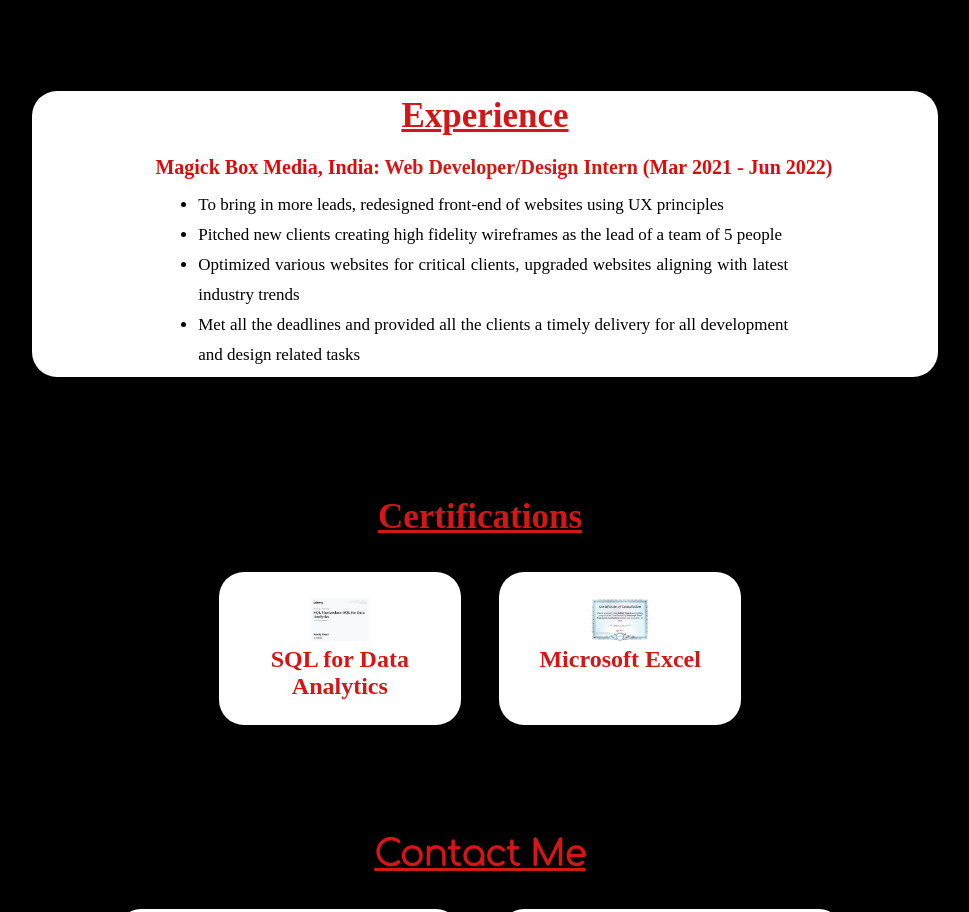
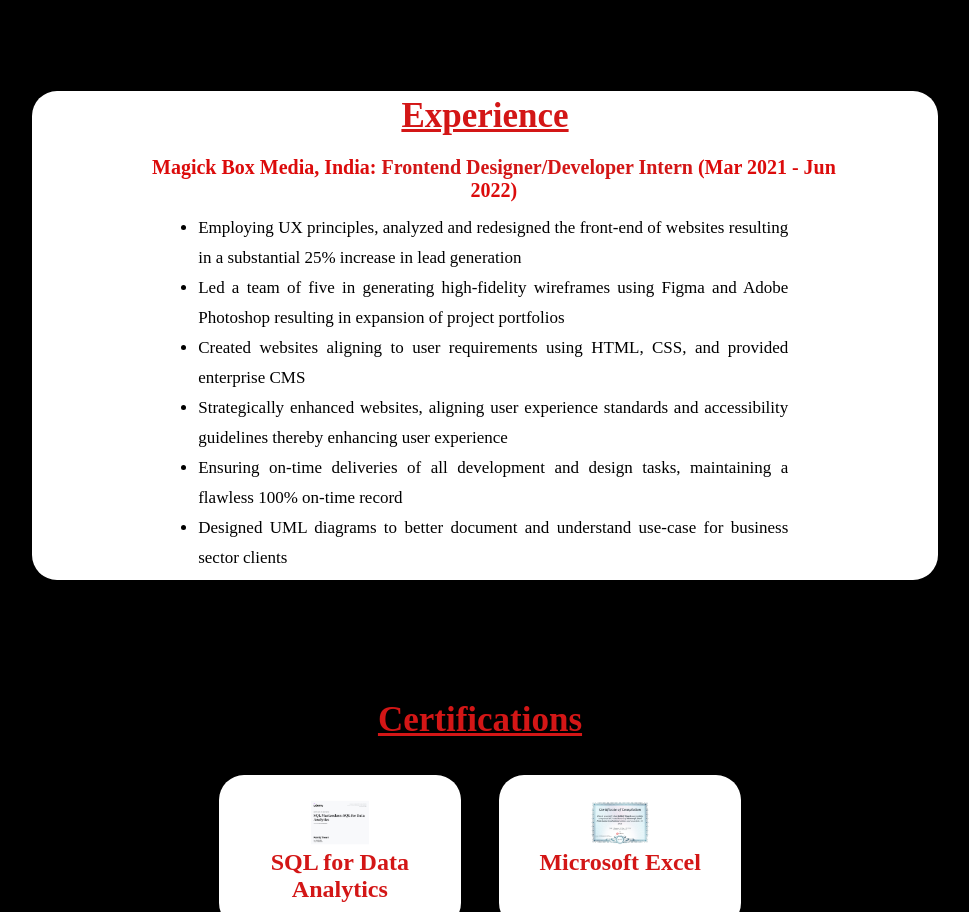
Before and after one commit to Kshitij0169/MY-Site, a plain HTML site: page index.html in a window 1280 px wide. Shown: the part 2220-3132 px from the top of the page, without its empty margins (160-1129 px from the left). Drawn offline with Linux system fonts and the light colour scheme; a web font is replaced by a local one.

Commit message:
Update index.html

```diff
--- a/index.html
+++ b/index.html
@@ -128,16 +128,18 @@
                 <h1>Experience</h1>
                 <div class="company">
                     <div class=" exp_det">
-                        <h2><span>Magick Box Media, India:</span> Web Developer/Design Intern
+                        <h2><span>Magick Box Media, India:</span> Frontend Designer/Developer Intern
                             <span> (Mar 2021 - Jun 2022) </span>
                         </h2>
                         <div id="details_exp">
                             <div class="details_exp">
                                 <ul>
-                                    <li>To bring in more leads, redesigned front-end of websites using UX principles</li>
-                                    <li>Pitched new clients creating high fidelity wireframes as the lead of a team of 5 people</li>
-                                    <li>Optimized various websites for critical clients, upgraded websites aligning with latest industry trends</li>
-                                    <li>Met all the deadlines and provided all the clients a timely delivery for all development and design related tasks</li>
+                                    <li>Employing UX principles, analyzed and redesigned the front-end of websites resulting in a substantial 25% increase in lead generation</li>
+                                    <li>Led a team of five in generating high-fidelity wireframes using Figma and Adobe Photoshop resulting in expansion of project portfolios</li>
+                                    <li>Created websites aligning to user requirements using HTML, CSS, and provided enterprise CMS</li>
+                                    <li>Strategically enhanced websites, aligning user experience standards and accessibility guidelines thereby enhancing user experience</li>
+                                    <li>Ensuring on-time deliveries of all development and design tasks, maintaining a flawless 100% on-time record</li>
+                                    <li>Designed UML diagrams to better document and understand use-case for business sector clients</li>
                                 </ul>
                             </div>
                         </div>
```
